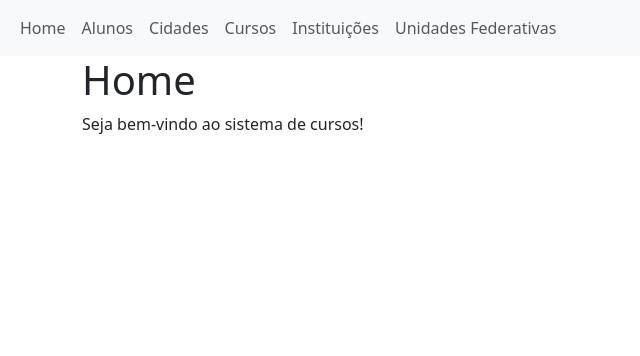
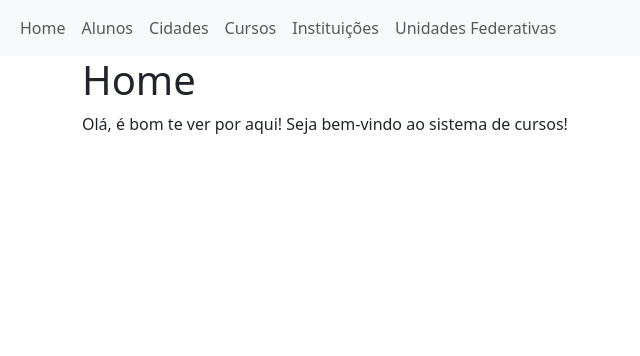
Before and after one commit to gabrielfilippe/esw1_sistemaAcademico2, a Django app: template app/templates/home.html in a window 1280 px wide. Shown: the top 356 px of the page, without its empty margins (0-640 px from the left). Run offline with Django 5.2, Linux system fonts and the light colour scheme; the template is opened without the code that fills it, so the values that code supplies are empty.

Commit message:
colocando outros requisitos

```diff
--- a/app/templates/home.html
+++ b/app/templates/home.html
@@ -4,7 +4,8 @@
 
 <div class="container">
     <h1>Home</h1>
-    <p>Seja bem-vindo ao sistema de cursos!</p>
+    <p>Olá, é bom te ver por aqui!
+            Seja bem-vindo ao sistema de cursos!</p>
 </div>
 
 {% endblock content %}
--- a/app/urls.py
+++ b/app/urls.py
@@ -5,7 +5,7 @@ from .views import *
 #Primeiro parametro = O que vai aparecer na URL, segundo parametro = função que vai ser chamada, terceiro parametro = nome da rota
 
 urlpatterns = [
-    path('home/', home, name='home'),
+    path('', home, name='home'),
     path('alunos/', alunos, name='alunos'),
     path('instituicoes/', instituicoes, name='instituicoes'),
     path('cidades/', cidades, name='cidades'),
```
Also changed, not shown: app/admin.py (line endings or trailing spaces), app/templates/areasDoSaber.html (added), app/templates/disciplinas.html (added), app/templates/frenquencia.html (added), app/templates/ocorrencias.html (added), app/templates/professores.html (added), app/templates/tiposavaliacao.html (added), app/templates/turmas.html (added), app/templates/turnos.html (added), db.sqlite3.
